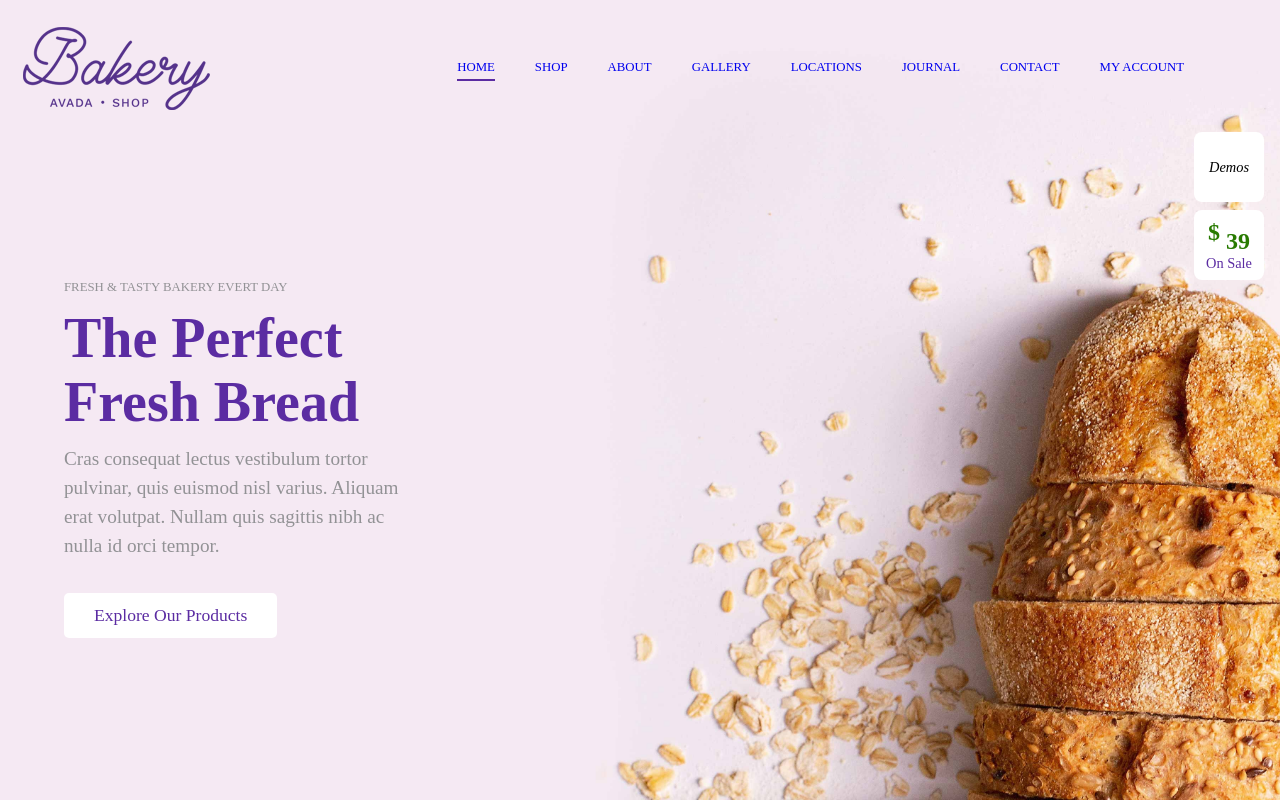
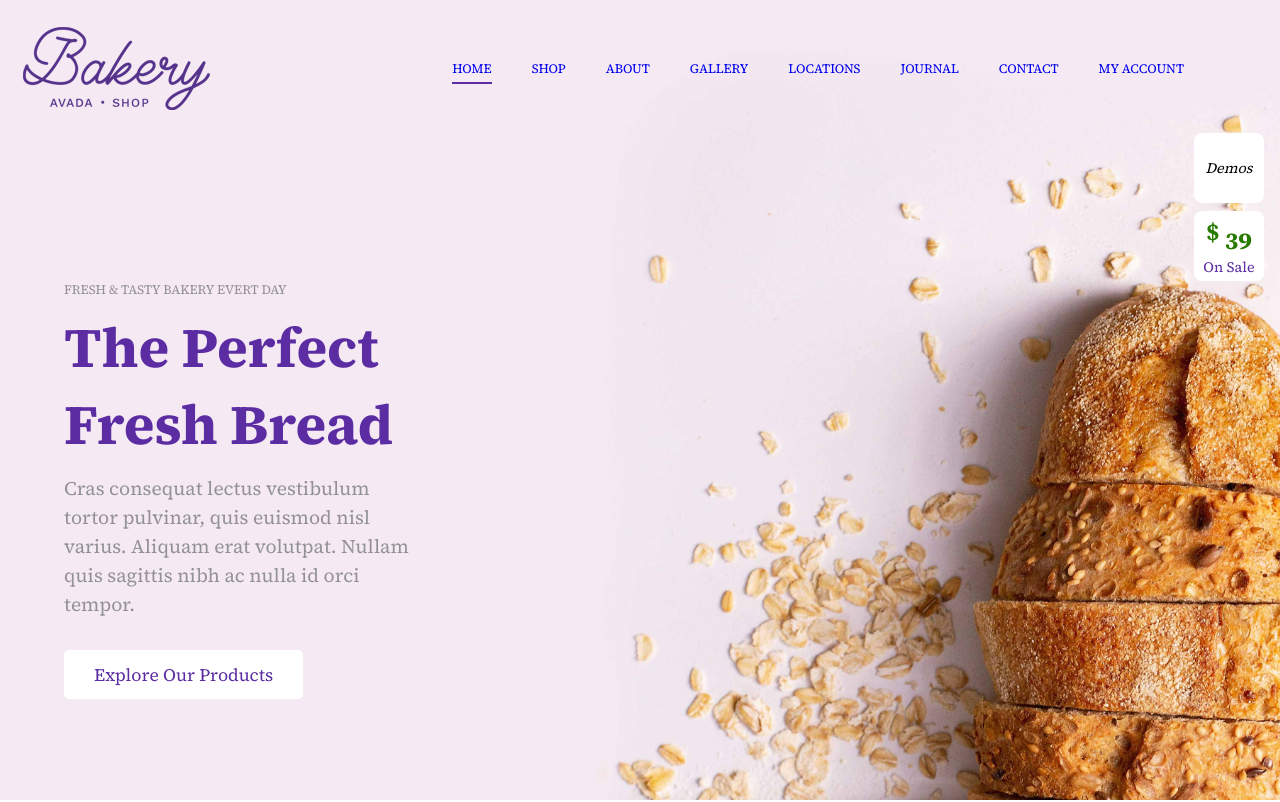
Before and after one commit to Frampolz/proj-html-vuejs, a Vue app: page / in a window 1280 px wide. Shown: the top 802 px of the page. Built offline with nearby package versions, Linux system fonts and the light colour scheme; the HTML template or start-up script is replaced by a standard one.

Commit message:
change font family

```diff
--- a/src/assets/scss/partials/commons.scss
+++ b/src/assets/scss/partials/commons.scss
@@ -6,6 +6,7 @@
 
 html {
   font-size: 100%;
+  font-family: 'Source Serif 4', sans-serif;
 }
 
 .d-flex {
--- a/src/assets/scss/style.scss
+++ b/src/assets/scss/style.scss
@@ -1,2 +1,3 @@
+@import url('https://fonts.googleapis.com/css2?family=Source+Serif+4:wght@400;700&display=swap');
 @import './partials/variables.scss';
 @import './partials/commons.scss';
```
